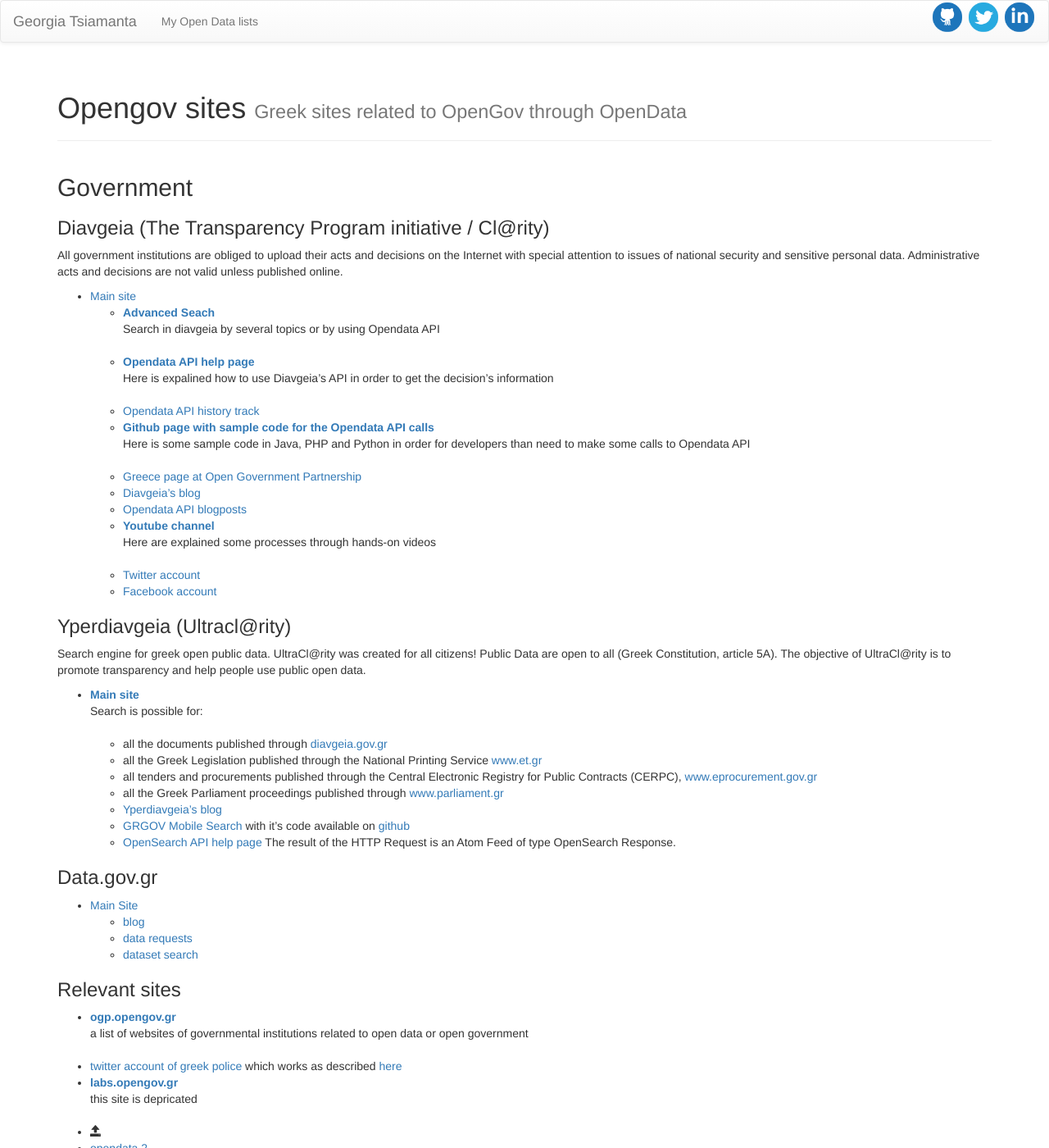
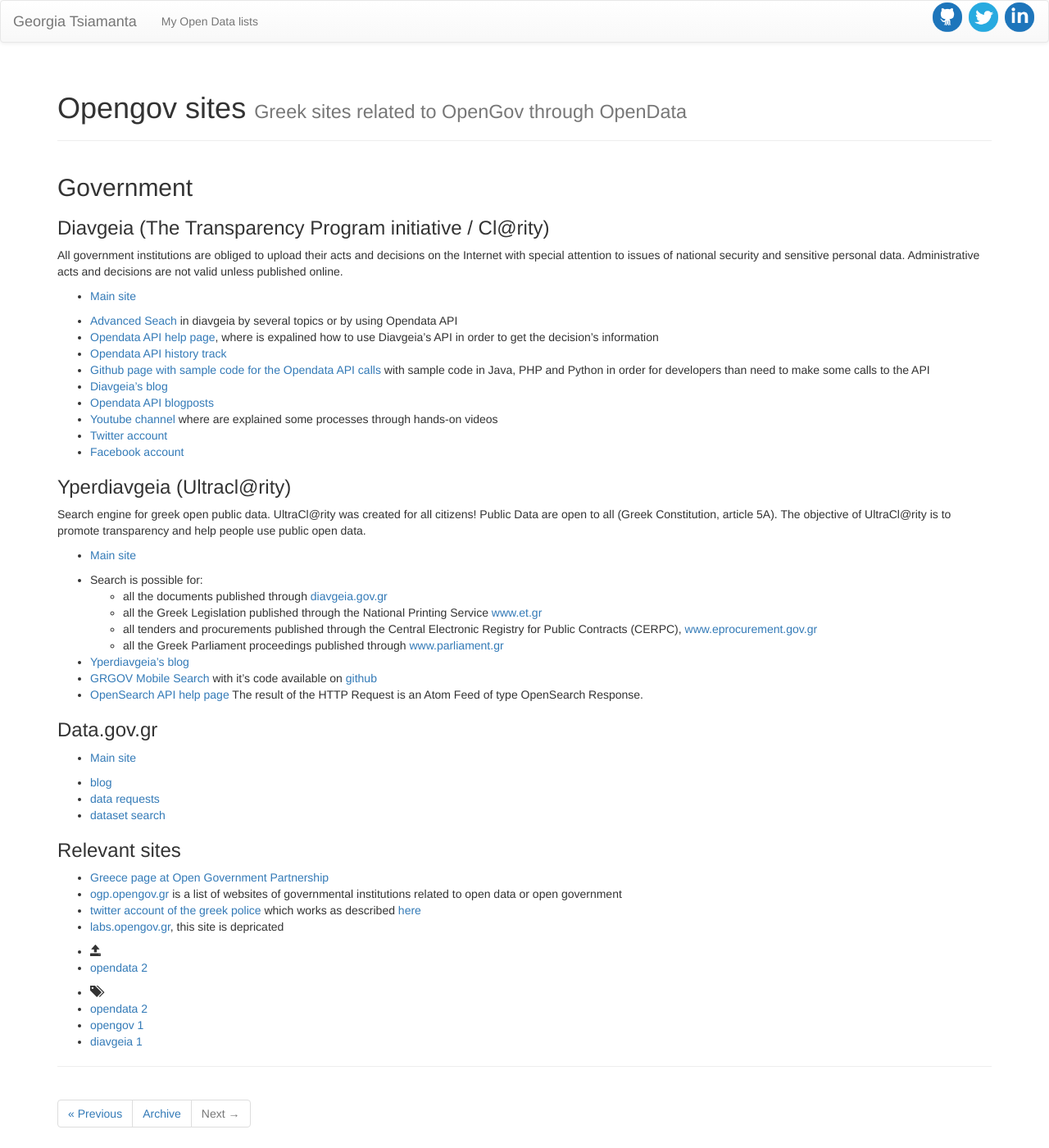
Before and after one commit to georgiats/georgiats-old-blog, a Jekyll site: the page built from _posts/2014-12-25-OpenGov sites.md, in a window 1280 px wide and 1400 px high. Shown: the whole window at 82% size. Built offline with Jekyll 4.4.1, drawn with Linux system fonts in a browser that asks for light colours; nearby versions of some CDN libraries; library files that are not in the unit come from our copies.

Commit message:
text and link changes

```diff
--- a/_posts/2014-12-25-OpenGov sites.md
+++ b/_posts/2014-12-25-OpenGov sites.md
@@ -11,45 +11,43 @@ tags : [opendata,opengov,diavgeia]
 ### Diavgeia (The Transparency Program initiative / Cl@rity)
 All government institutions are obliged to upload their acts and decisions on the Internet with special attention to issues of national security and sensitive personal data. Administrative acts and decisions are not valid unless published online.
 
-+ [Main site](https://diavgeia.gov.gr){:target="_blank"}
-    - [Advanced Seach](https://diavgeia.gov.gr/search?advanced){:target="_blank"}
-    : Search in diavgeia by several topics or by using Opendata API
-    - [Opendata API help page](https://diavgeia.gov.gr/api/help){:target="_blank"}
-    : Here is expalined how to use Diavgeia's API in order to get the decision's information
-    - [Opendata API history track](https://diavgeia.gov.gr/changelog){:target="_blank"}
-    - [Github page with sample code for the Opendata API calls](https://github.com/diavgeia){:target="_blank"}
-    : Here is some sample code in Java, PHP and Python in order for developers than need to make some calls to Opendata API
-    - [Greece page at Open Government Partnership](http://www.opengovpartnership.org/country/greece){:target="_blank"}
-    - [Diavgeia's blog](https://diavgeia.gov.gr/blog){:target="_blank"}
-    - [Opendata API blogposts](https://diavgeia.gov.gr/blog/?cat=2){:target="_blank"}
-    - [Youtube channel](https://www.youtube.com/channel/UCyAPFBuCS-YMwBb7IRnxUUg){:target="_blank"}
-    : Here are explained some processes through hands-on videos
-    - [Twitter account](https://twitter.com/diavgeia){:target="_blank"}
-    - [Facebook account](https://el-gr.facebook.com/diavgeiagr){:target="_blank"}
+- [Main site](https://diavgeia.gov.gr){:target="_blank"}
+
+- [Advanced Seach](https://diavgeia.gov.gr/search?advanced){:target="_blank"} in diavgeia by several topics or by using Opendata API
+- [Opendata API help page](https://diavgeia.gov.gr/api/help){:target="_blank"}, where is expalined how to use Diavgeia's API in order to get the decision's information
+- [Opendata API history track](https://diavgeia.gov.gr/changelog){:target="_blank"}
+- [Github page with sample code for the Opendata API calls](https://github.com/diavgeia){:target="_blank"} with sample code in Java, PHP and Python in order for developers than need to make some calls to the API
+- [Diavgeia's blog](https://diavgeia.gov.gr/blog){:target="_blank"}
+- [Opendata API blogposts](https://diavgeia.gov.gr/blog/?cat=2){:target="_blank"}
+- [Youtube channel](https://www.youtube.com/channel/UCyAPFBuCS-YMwBb7IRnxUUg){:target="_blank"} where are explained some processes through hands-on videos
+- [Twitter account](https://twitter.com/diavgeia){:target="_blank"}
+- [Facebook account](https://el-gr.facebook.com/diavgeiagr){:target="_blank"}
 
 ### Yperdiavgeia (Ultracl@rity)
 Search engine for greek open public data. UltraCl@rity was created for all citizens! Public Data are open to all (Greek Constitution, article 5A). The objective of UltraCl@rity is to promote transparency and help people use public open data.
 
-+ [Main site](https://yperdiavgeia.gr){:target="_blank"}
-: Search is possible for:
+- [Main site](https://yperdiavgeia.gr){:target="_blank"}
+
+- Search is possible for:
     - all the documents published through [diavgeia.gov.gr](https://diavgeia.gov.gr){:target="_blank"}
     - all the Greek Legislation published through the National Printing Service [www.et.gr](www.et.gr){:target="_blank"}
     - all tenders and procurements published through the Central Electronic Registry for Public Contracts (CERPC), [www.eprocurement.gov.gr](www.eprocurement.gov.gr){:target="_blank"}
     - all the Greek Parliament proceedings published through [www.parliament.gr](www.parliament.gr){:target="_blank"}
-    - [Yperdiavgeia's blog](http://yperdiavgeia.blogspot.gr)
-    - [GRGOV Mobile Search](http://hackathon.vbanos.gr/) with it's code available on [github](https://github.com/vbanos/grgov-mobile-search){:target="_blank"}
-    - [OpenSearch API help page](https://yperdiavgeia.gr/docs/opensearch){:target="_blank"} The result of the HTTP Request is an Atom Feed of type OpenSearch Response.
+- [Yperdiavgeia's blog](http://yperdiavgeia.blogspot.gr)
+- [GRGOV Mobile Search](http://hackathon.vbanos.gr/) with it's code available on [github](https://github.com/vbanos/grgov-mobile-search){:target="_blank"}
+- [OpenSearch API help page](https://yperdiavgeia.gr/docs/opensearch){:target="_blank"} The result of the HTTP Request is an Atom Feed of type OpenSearch Response.
 
 ### Data.gov.gr
-- [Main Site](http://data.gov.gr/){:target="_blank"}
-    - [blog](http://data.gov.gr/blog){:target="_blank"}
-    - [data requests](http://data.gov.gr/datasetrequests/){:target="_blank"}
-    - [dataset search](http://data.gov.gr/dataset-search/){:target="_blank"}
+
+- [Main site](http://data.gov.gr/){:target="_blank"}
+
+- [blog](http://data.gov.gr/blog){:target="_blank"}
+- [data requests](http://data.gov.gr/datasetrequests/){:target="_blank"}
+- [dataset search](http://data.gov.gr/dataset-search/){:target="_blank"}
 
 
 ### Relevant sites
-- [ogp.opengov.gr](http://ogp.opengov.gr/){:target="_blank"}
-: a list of websites of governmental institutions related to open data or open government
-- [twitter account of greek police](https://twitter.com/hellenicpolice){:target="_blank"} which works as described [here](http://www.astynomia.gr/index.php?option=ozo_content&perform=view&id=3037){:target="_blank"}
-- [labs.opengov.gr](http://labs.opengov.gr/){:target="_blank"}
-: this site is depricated
+- [Greece page at Open Government Partnership](http://www.opengovpartnership.org/country/greece){:target="_blank"}
+- [ogp.opengov.gr](http://ogp.opengov.gr/){:target="_blank"} is a list of websites of governmental institutions related to open data or open government
+- [twitter account of the greek police](https://twitter.com/hellenicpolice){:target="_blank"} which works as described [here](http://www.astynomia.gr/index.php?option=ozo_content&perform=view&id=3037){:target="_blank"}
+- [labs.opengov.gr](http://labs.opengov.gr/){:target="_blank"}, this site is depricated
```
Also changed, not shown: _posts/2014-12-25-Geodata sites.md (+15 -5 lines), 5 other files.
